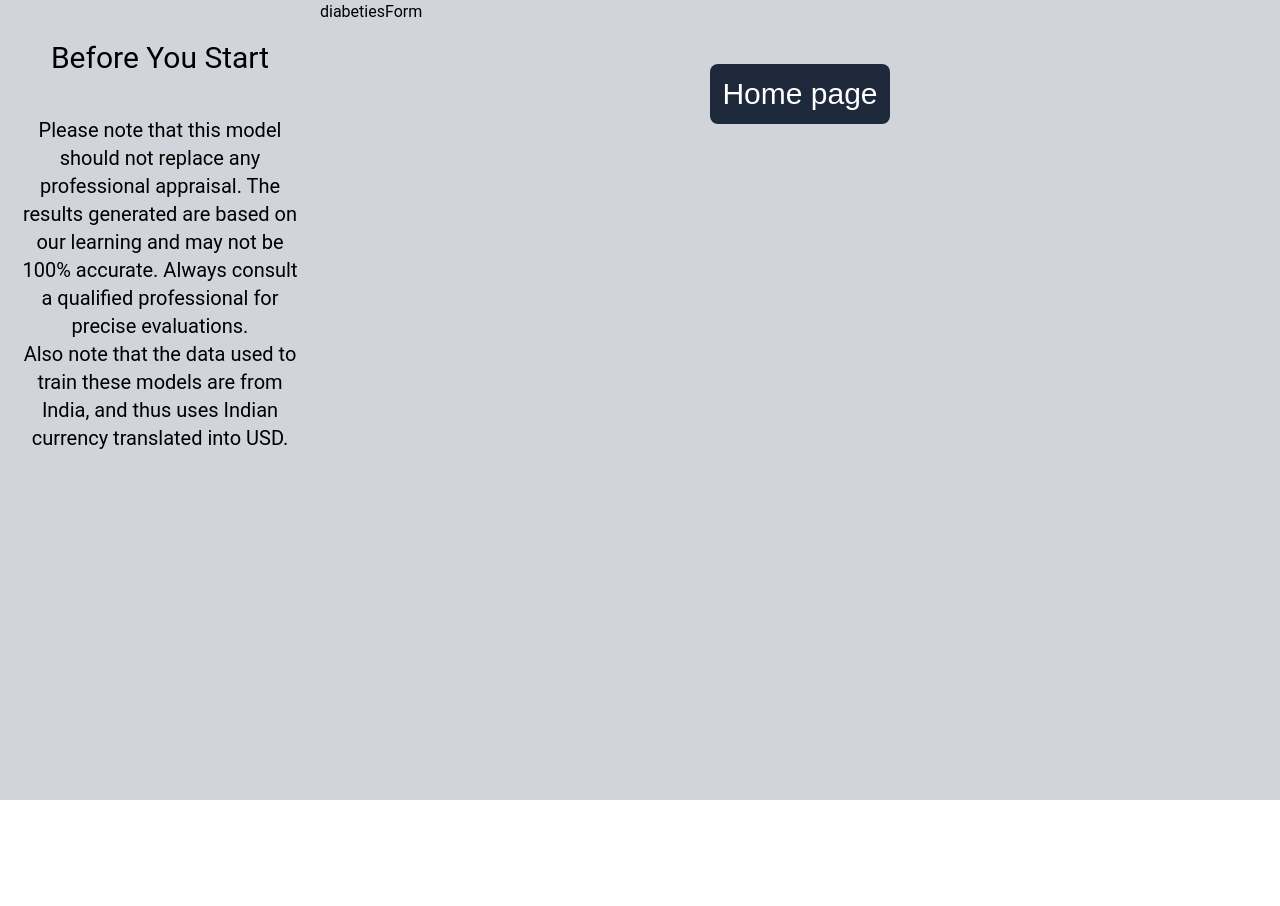
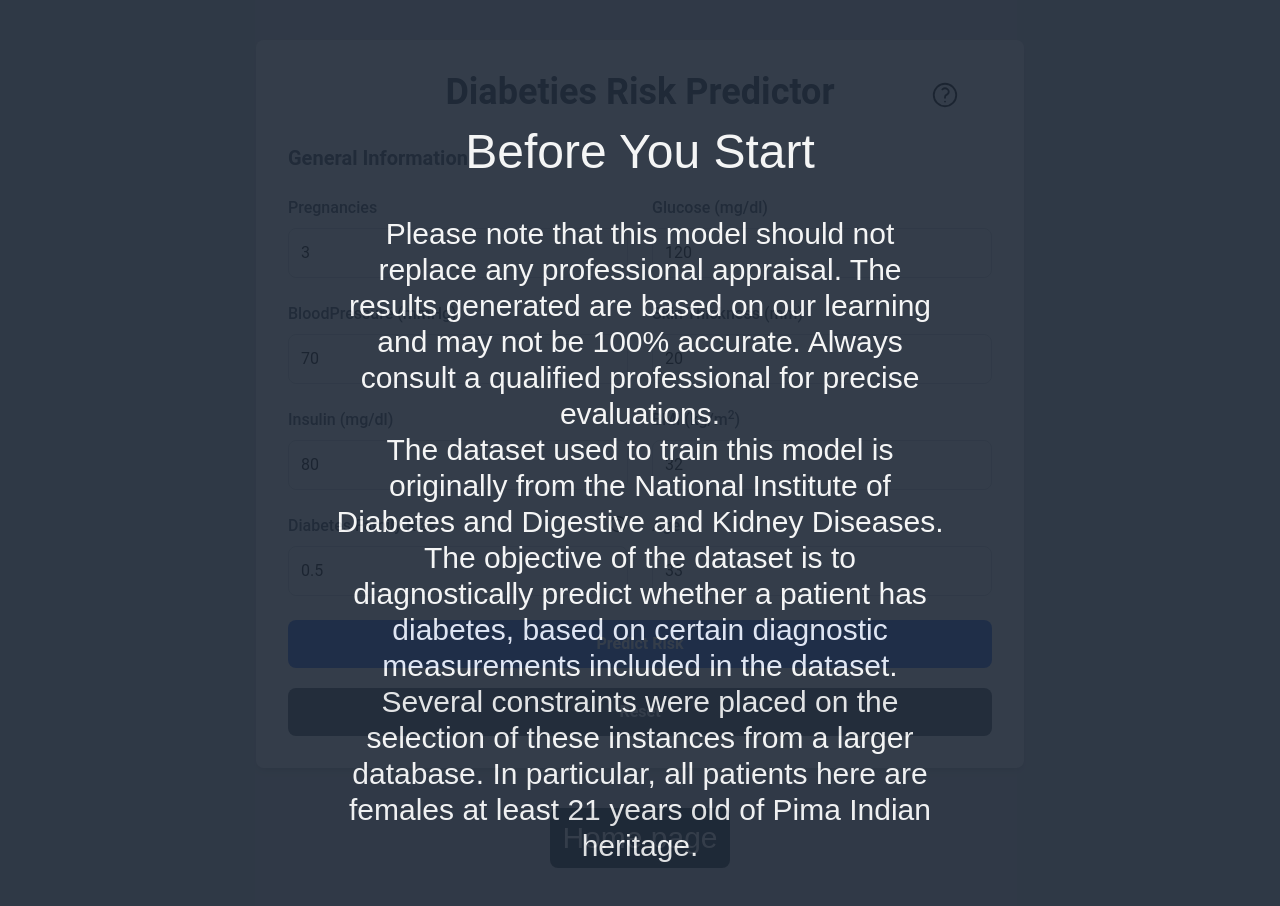
Before and after one commit to KishanYern/AI-Website, a React (Vite) app in the folder frontend/: page /Diabeties in a window 1280 px wide. Before the commit the page ends 800 px from the top, so only its background shows below. Built offline with nearby package versions, Linux system fonts and the light colour scheme; a web font is replaced by a local one.

Commit message:
finished diabeties frontend form

```diff
--- a/frontend/src/components/modelForms/diabetiesForm.jsx
+++ b/frontend/src/components/modelForms/diabetiesForm.jsx
@@ -1,9 +1,162 @@
-import React, { useState } from 'react'
+import React, { useState } from 'react';
+import { graphicCardsWithId, cpuListWithId } from '../../../public/modelData';
+import Tooltip from './tooltip';
+import { HiOutlineQuestionMarkCircle } from "react-icons/hi2";
 
-const diabetiesForm = () => {
-  return (
-    <div>diabetiesForm</div>
-  )
+function DiabetiesForm() {
+    const [pregnancies, setPregnancies] = useState(3);
+    const [glucose, setGlucose] = useState(120);
+    const [bp, setBP] = useState(70)
+    const [skinThickness, setSkinThickness] = useState(20);
+    const [insulin, setInsulin] = useState(80);
+    const [bmi, setBMI] = useState(32);
+    const [diabetesRisk, setDiabetesRisk] = useState(0.5);
+    const [age, setAge] = useState(33);
+
+    const [error, setError] = useState(false);
+    const [errorText, setErrorText] = useState("");
+    const [output, setOutput] = useState();
+
+    const resetForm = () => {
+        setPregnancies(3);
+        setGlucose(120);
+        setBP(70);
+        setSkinThickness(20);
+        setInsulin(80);
+        setBMI(32);
+        setDiabetesRisk(0.5);
+        setAge(33);
+        setError(false);
+        setErrorText("");
+        setOutput();
+    };
+
+    const validateForm = () => {
+        if (pregnancies < 0 || glucose <= 0 || bp <= 0 || skinThickness <= 0 || insulin <= 0 || bmi <= 0 || diabetesRisk <= 0 || age <= 0) {
+            setError(true);
+            setErrorText("Please ensure all numeric values are greater than zero.");
+            return false;
+        }
+        return true;
+    };
+
+    const handleSubmit = (e) => {
+        e.preventDefault();
+
+        if(!validateForm()) return;
+
+        const formData = {
+            "Pregnancies": pregnancies,
+            "Glucose": glucose,
+            "BloodPressure": bp,
+            "SkinThickness": skinThickness,
+            "Insulin": insulin,
+            "BMI": bmi,
+            "DiabetesPedigreeFunction": diabetesRisk,
+            "Age": age
+        };
+
+        getResult(formData);
+    };
+
+    const getResult = async (data) => {
+        try {
+            const response = await fetch('http://localhost:5000/api/Diabeties-Model', {
+                method: 'POST',
+                headers: {
+                    'Content-Type': 'application/json',
+                },
+                body: JSON.stringify(data),
+            });
+
+            if (!response.ok) {
+                throw new Error('Network response was not ok');
+            }
+
+            const result = await response.json();
+
+            // set the result
+            setOutput(pred_values);
+            setError(false);
+        } catch (error) {
+            setError(true);
+            setErrorText("Problem fetching the result");
+        }
+    };
+
+    return (
+        <div className="max-w-3xl mx-auto bg-white p-8 rounded-lg shadow-md mt-10 relative">
+            <Tooltip message={{
+                title: 'Before You Start',
+                text: 'Please note that this model should not replace any professional appraisal. The results generated are based on our learning and may not be 100% accurate. Always consult a \
+                qualified professional for precise evaluations. Also note that the data used to train these models are from India, and consist female patients of at least 21 years old and of Pima Indian heritage.'
+            }}>
+                <HiOutlineQuestionMarkCircle className='absolute top-2 right-8' size={30} />
+            </Tooltip>
+            <h1 className="text-4xl font-semibold text-center text-gray-800 mb-8">Diabeties Risk Predictor</h1>
+            <form onSubmit={handleSubmit} className="grid grid-cols-1 md:grid-cols-2 gap-6">
+                <div className="md:col-span-2 text-xl font-semibold text-gray-700">General Information</div>
+
+                <div>
+                    <label className="block font-medium text-gray-700 mb-2">Pregnancies</label>
+                    <input type="number" required name="pregnancies" min="0" step="1" value={pregnancies} onChange={(e) => setPregnancies(Math.round(Number(e.target.value)))} className="w-full border border-gray-300 p-3 rounded-lg focus:outline-none focus:ring-2 focus:ring-blue-500" />
+                </div>
+
+                <div>
+                    <label className="block font-medium text-gray-700 mb-2">Glucose (mg/dl)</label>
+                    <input type="number" required name="glucose" min="0" step="0.1" value={glucose} onChange={(e) => setGlucose(Number(e.target.value))} className="w-full border border-gray-300 p-3 rounded-lg focus:outline-none focus:ring-2 focus:ring-blue-500" />
+                </div>
+
+                <div>
+                    <label className="block font-medium text-gray-700 mb-2">BloodPressure (mmHg)</label>
+                    <input type="number" required name="BP" min="0" step="1" value={bp} onChange={(e) => setInches(Number(e.target.value))} className="w-full border border-gray-300 p-3 rounded-lg focus:outline-none focus:ring-2 focus:ring-blue-500" />
+                </div>
+
+                <div>
+                    <label className="block font-medium text-gray-700 mb-2">Skin Thickness (mm)</label>
+                    <input type="number" required name="SkinThickness" min="0" step="0.1" value={skinThickness} onChange={(e) => setSkinThickness(Number(e.target.value))} className="w-full border border-gray-300 p-3 rounded-lg focus:outline-none focus:ring-2 focus:ring-blue-500" />
+                </div>
+
+                <div>
+                    <label className="block font-medium text-gray-700 mb-2">Insulin (mg/dl)</label>
+                    <input type="number" required name="Insulin" min="0" step="0.1" value={insulin} onChange={(e) => setInsulin(Number(e.target.value))} className="w-full border border-gray-300 p-3 rounded-lg focus:outline-none focus:ring-2 focus:ring-blue-500" />
+                </div>
+
+                <div>
+                    <label className="block font-medium text-gray-700 mb-2">BMI (kg/m<sup>2</sup>)</label>
+                    <input type="number" required name="BMI" min="0" step="0.1" value={bmi} onChange={(e) => setBMI(Number(e.target.value))} className="w-full border border-gray-300 p-3 rounded-lg focus:outline-none focus:ring-2 focus:ring-blue-500" />
+                </div>
+
+                <div className=' relative'>
+                    <Tooltip message={{
+                        title: 'Diabetes Family Risk',
+                        text: 'This is a measure, from 0 to 1, of the effect diabeties has had on your family. For example, if one of your close family members has had diabeties, this value would go up.'
+                    }}>
+                        <HiOutlineQuestionMarkCircle className='absolute right-0' size={20} />
+                    </Tooltip>
+                    <label className="block font-medium text-gray-700 mb-2">Diabetes Family Risk</label>
+                    <input type="number" required name="risk" min="0" step="0.01" value={diabetesRisk} onChange={(e) => setDiabetesRisk(Number(e.target.value))} className="w-full border border-gray-300 p-3 rounded-lg focus:outline-none focus:ring-2 focus:ring-blue-500" />
+                </div>
+
+                <div>
+                    <label className="block font-medium text-gray-700 mb-2">Age</label>
+                    <input type="number" required name="age" min="0" step="1" value={age} onChange={(e) => setAge(Number(e.target.value))} className="w-full border border-gray-300 p-3 rounded-lg focus:outline-none focus:ring-2 focus:ring-blue-500" />
+                </div>
+
+                <div className="md:col-span-2">
+                    <button type="submit" className="w-full bg-blue-600 text-white font-semibold p-3 rounded-lg hover:bg-blue-700 focus:outline-none focus:ring-4 focus:ring-blue-500">
+                        Predict Risk
+                    </button>
+                    <button type="button" onClick={resetForm} className="w-full mt-5 bg-gray-600 text-white font-semibold p-3 rounded-lg hover:bg-gray-700 focus:outline-none focus:ring-4 focus:ring-blue-500">
+                        Reset
+                    </button>
+                </div>
+
+                {error && <div className="md:col-span-2 text-red-600 text-center">{errorText}</div>}
+                {output && <div className="md:col-span-2 text-green-600 text-center mt-4">Predicted Risk: {output}</div>}
+            </form>
+        </div>
+    );
 }
 
-export default diabetiesForm
+export default DiabetiesForm;
--- a/frontend/src/pages/diabeties.jsx
+++ b/frontend/src/pages/diabeties.jsx
@@ -1,21 +1,32 @@
-import React from 'react';
+import React, {useState} from 'react';
 import DiabetiesForm from '../components/modelForms/diabetiesForm';
 import { Link } from "react-router-dom";
 
-const Laptop = () => {
+const diabeties = () => {
+
+  const [warning, setWarning] = useState(true);
+
   return (
-    <div className='flex items-start justify-center flex-row bg-gray-300 pb-10 w-full min-h-screen'>
-      <div className='w-[25%] flex flex-col gap-10 justify-start items-center pt-10'>
-        <div className='text-3xl'>
-          Before You Start
-        </div>
-        <div className='text-xl text-center px-4'>
-          Please note that this model should not replace any professional appraisal. The results generated are based on our learning and may not be 100% accurate. Always consult a qualified professional for precise evaluations.
-          <br />
-          Also note that the data used to train these models are from India, and thus uses Indian currency translated into USD.
-        </div>
-      </div>
+    <div className='flex items-start justify-center flex-row bg-gray-300 pb-10 w-full min-h-screen relative'>
       <div className='flex-1'>
+      {warning && (
+                        <button onClick={() => setWarning(false)} className='w-full h-full px-[25%] text-center text-white bg-gray-800 flex flex-col gap-10
+                        justify-start items-center pt-[10%] absolute opacity-90 z-10 font-satoshi'>
+                            <div className='text-5xl opacity-95'>
+                            Before You Start
+                            </div>
+                            <div className='text-3xl text-center px-4 opacity-95'>
+                            Please note that this model should not replace any professional appraisal. The results generated are based on our learning and may not
+                            be 100% accurate. Always consult a qualified professional for precise evaluations.
+                            <br />
+                            The dataset used to train this model is originally from the National Institute of Diabetes and Digestive and Kidney
+                            Diseases. The objective of the dataset is to diagnostically predict whether a patient has diabetes,
+                            based on certain diagnostic measurements included in the dataset. Several constraints were placed
+                            on the selection of these instances from a larger database. In particular, all patients here are females
+                            at least 21 years old of Pima Indian heritage.
+                            </div>
+                        </button>
+            )}
           <DiabetiesForm />
           <div className="flex items-center justify-center">
               <Link className='font-satoshi text-white text-3xl flex items-center justify-center mt-10 bg-slate-800 hover:bg-slate-500 duration-100 rounded-lg p-3' to={'/'}>
@@ -27,4 +38,4 @@ const Laptop = () => {
   );
 }
 
-export default Laptop;
+export default diabeties;
```
Also changed, not shown: 1 other file (tests, documents, lock files or other folders).
